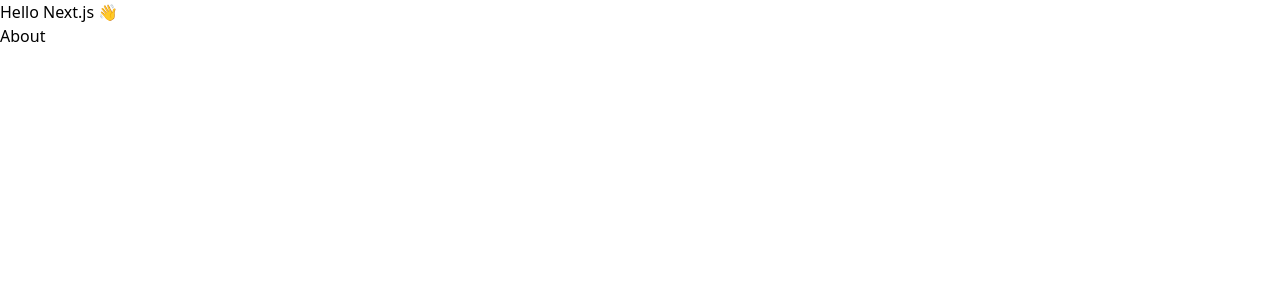
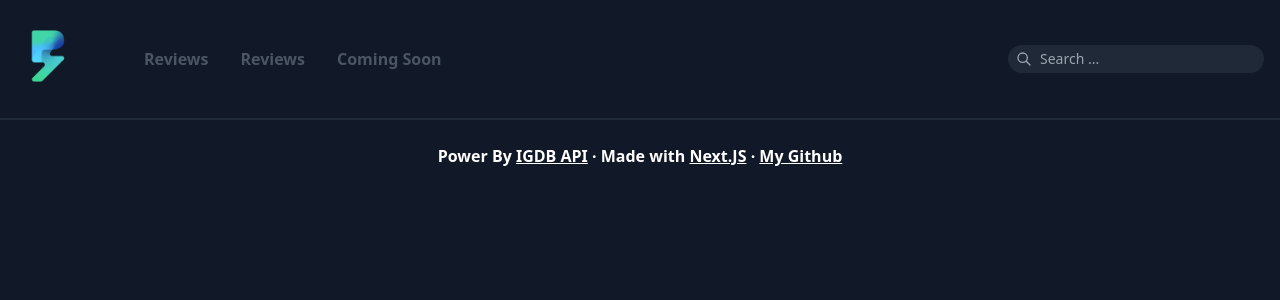
Before and after one commit to santos-pierre/next-video-game-aggregator, a Next.js app: page / in a window 1280 px wide. Shown: the top 300 px of the page. Built offline with nearby package versions, Linux system fonts and the light colour scheme.

Commit message:
API routes and basic Layout

```diff
--- a/components/Layout.tsx
+++ b/components/Layout.tsx
@@ -1,20 +1,91 @@
 import React, { ReactNode } from 'react';
 import Head from 'next/head';
+import Link from 'next/link';
+import Image from 'next/image';
 
 type Props = {
     children?: ReactNode;
     title?: string;
 };
 
-const Layout = ({ children, title = 'This is the default title' }: Props) => (
-    <div>
+const Layout = ({ children, title = 'Santos Pierre | Games' }: Props) => (
+    <>
         <Head>
             <title>{title}</title>
             <meta charSet="utf-8" />
             <meta name="viewport" content="initial-scale=1.0, width=device-width" />
+            <link rel="icon" href="img/logo.png" />
         </Head>
-        {children}
-    </div>
+        <div className="min-h-screen bg-gray-900 text-white font-semibold">
+            <header className="border-b border-gray-800">
+                <nav className="container mx-auto flex lg:flex-row flex-col items-center justify-between px-4 py-6">
+                    <div className="flex lg:flex-row flex-col items-center">
+                        {/* <!-- Logo --> */}
+                        <Link href="/">
+                            <a href="/" className="w-16">
+                                <Image src="/img/logo.png" width="150px" height="150px" alt="logo" />
+                            </a>
+                        </Link>
+                        {/* <!-- navlinks --> */}
+                        <ul className="flex lg:ml-16 ml-0 space-x-8 my-5 lg:my-0">
+                            <li>
+                                <span className="text-gray-600 cursor-default">Reviews</span>
+                            </li>
+                            <li>
+                                <span className="text-gray-600 cursor-default">Reviews</span>
+                            </li>
+                            <li>
+                                <span className="text-gray-600 cursor-default">Coming Soon</span>
+                            </li>
+                        </ul>
+                    </div>
+                    <div className="flex items-center">
+                        <div className="ml-6">
+                            <div className="flex flex-col">
+                                <div className="relative">
+                                    <input
+                                        type="text"
+                                        className="w-64 px-3 py-1 pl-8 text-sm bg-gray-800 rounded-full focus:outline-none focus:shadow-outline"
+                                        placeholder="Search ..."
+                                    />
+                                    <div className="absolute top-0 flex items-center h-full ml-2">
+                                        <svg
+                                            className="w-4 text-gray-400"
+                                            fill="none"
+                                            strokeLinecap="round"
+                                            strokeLinejoin="round"
+                                            strokeWidth="2"
+                                            viewBox="0 0 24 24"
+                                            stroke="currentColor"
+                                        >
+                                            <path d="M21 21l-6-6m2-5a7 7 0 11-14 0 7 7 0 0114 0z" />
+                                        </svg>
+                                    </div>
+                                </div>
+                            </div>
+                        </div>
+                    </div>
+                </nav>
+            </header>
+            <main>{children}</main>
+            <footer className="border-t border-gray-800">
+                <div className="container mx-auto px-4 py-6 text-center">
+                    Power By{' '}
+                    <a href="https://api-docs.igdb.com/#about" className="underline hover:text-gray-400">
+                        IGDB API
+                    </a>{' '}
+                    &middot; Made with{' '}
+                    <a href="https://nextjs.org/" className="underline hover:text-gray-400">
+                        Next.JS
+                    </a>{' '}
+                    &middot;{' '}
+                    <a href="https://github.com/santos-pierre" className="underline hover:text-gray-400">
+                        My Github
+                    </a>
+                </div>
+            </footer>
+        </div>
+    </>
 );
 
 export default Layout;
--- a/package.json
+++ b/package.json
@@ -13,11 +13,16 @@
         "react-dom": "^17.0.1"
     },
     "devDependencies": {
+        "@types/axios": "^0.14.0",
+        "@types/lru-cache": "^5.1.0",
         "@types/node": "^12.12.21",
         "@types/react": "^17.0.2",
         "@types/react-dom": "^17.0.1",
         "@wasawp/prettier-config": "^1.0.0",
         "autoprefixer": "^10.2.5",
+        "axios": "^0.21.1",
+        "dayjs": "^1.10.4",
+        "lru-cache": "^6.0.0",
         "postcss": "^8.2.9",
         "prettier": "2.2.1",
         "tailwindcss": "^2.1.1",
--- /dev/null
+++ b/pages/api/games/anticiped.ts
@@ -0,0 +1,18 @@
+import { NextApiRequest, NextApiResponse } from 'next';
+import { getGames } from '../../../utils';
+import dayjs from 'dayjs';
+
+export default async (req: NextApiRequest, res: NextApiResponse) => {
+    try {
+        const query = `fields name, cover.url, first_release_date, total_rating_count, platforms.abbreviation, rating, rating_count, summary, slug;
+        where platforms = (48,49,130,6)
+        & (first_release_date >= ${dayjs().unix()}
+        & first_release_date < ${dayjs().add(4, 'month').unix()});
+        sort total_rating_count desc;
+        limit 4;`;
+        const unformattedGames = await getGames(query);
+        res.status(200).json(unformattedGames);
+    } catch (error) {
+        res.status(400).json(error);
+    }
+};
--- /dev/null
+++ b/pages/api/games/coming.ts
@@ -0,0 +1,17 @@
+import { NextApiRequest, NextApiResponse } from 'next';
+import { getGames } from '../../../utils';
+import dayjs from 'dayjs';
+
+export default async (req: NextApiRequest, res: NextApiResponse) => {
+    try {
+        const query = `fields name, cover.url, first_release_date, platforms.abbreviation, rating, rating_count, summary, slug;
+        where platforms = (48,49,130,6)
+        & (first_release_date >= ${dayjs().unix()});
+        sort first_release_date asc;
+        limit 4;`;
+        const unformattedGames = await getGames(query);
+        res.status(200).json(unformattedGames);
+    } catch (error) {
+        res.status(400).json(error);
+    }
+};
--- /dev/null
+++ b/pages/api/games/popular.ts
@@ -0,0 +1,19 @@
+import { NextApiRequest, NextApiResponse } from 'next';
+import dayjs from 'dayjs';
+import { getGames } from '../../../utils';
+
+export default async (req: NextApiRequest, res: NextApiResponse) => {
+    try {
+        const query = `fields slug, name, rating, first_release_date, platforms.abbreviation, cover.url, total_rating_count;
+            where platforms = (130, 6, 48, 49)
+            & (first_release_date >= ${dayjs().subtract(2, 'month').unix()}
+            & first_release_date < ${dayjs().add(2, 'month').unix()}
+            & total_rating_count > 5);
+            sort total_rating_count desc;
+            limit 12;`;
+        const unformattedGames = await getGames(query);
+        res.status(200).json(unformattedGames);
+    } catch (error) {
+        res.status(400).json(error);
+    }
+};
--- a/pages/index.tsx
+++ b/pages/index.tsx
@@ -1,15 +1,18 @@
+import axios from 'axios';
 import Link from 'next/link';
 import Layout from '../components/Layout';
 
-const IndexPage = () => (
-    <Layout title="Home | Next.js + TypeScript Example">
-        <h1>Hello Next.js 👋</h1>
-        <p>
-            <Link href="/about">
-                <a>About</a>
-            </Link>
-        </p>
-    </Layout>
-);
+const IndexPage = () => {
+    const testApi = async () => {
+        try {
+            const response = await axios.get('api/games/coming');
+            console.log(response.data);
+        } catch (error) {
+            console.log(error);
+        }
+    };
+
+    return <Layout></Layout>;
+};
 
 export default IndexPage;
--- /dev/null
+++ b/utils/index.ts
@@ -0,0 +1,38 @@
+import axios, { AxiosPromise } from 'axios';
+import LRU from 'lru-cache';
+
+export let cache = new LRU();
+
+export const getIDGBAccessToken = async () => {
+    try {
+        const response = await axios.post(
+            `https://id.twitch.tv/oauth2/token?client_id=${process.env.IGDB_CLIENT_ID}&client_secret=${process.env.IGDB_SECRET}&grant_type=client_credentials`
+        );
+        return Promise.resolve(response);
+    } catch (error) {
+        return Promise.reject(error);
+    }
+};
+
+export const getGames = async (query?: string): Promise<AxiosPromise<any>> => {
+    try {
+        if (!cache.get('igdb_access_token')) {
+            const { access_token, expires_in } = await (await getIDGBAccessToken()).data;
+            cache.set('igdb_access_token', access_token, expires_in);
+        }
+
+        const response = await axios({
+            method: 'POST',
+            url: 'https://api.igdb.com/v4/games',
+            headers: {
+                Authorization: `Bearer ${cache.get('igdb_access_token')}`,
+                'Client-ID': process.env.IGDB_CLIENT_ID!,
+                'Content-Type': 'application/json',
+            },
+            data: query,
+        });
+        return Promise.resolve(response.data);
+    } catch (error) {
+        return Promise.reject({ status: 404, message: 'Not Found' });
+    }
+};
```
Also changed, not shown: public/img/logo.png (added), 1 other file (tests, documents, lock files or other folders).
